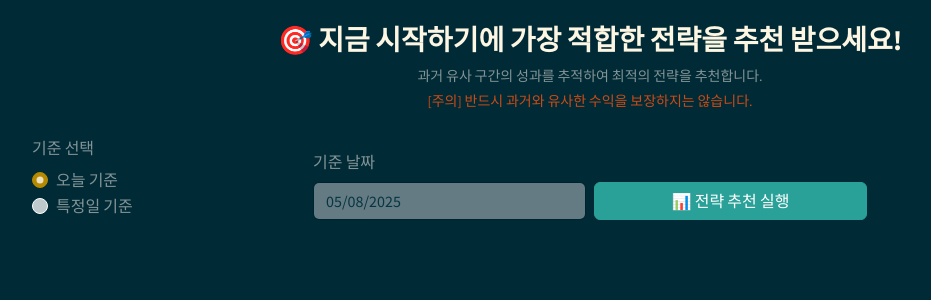
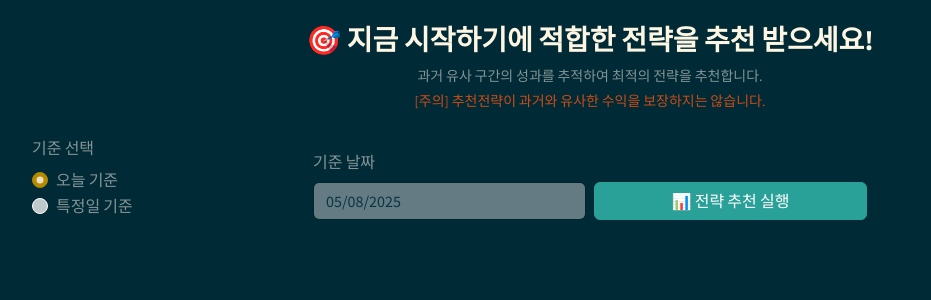
Before and after one commit to kangpro-derek/proradar0458, a Flask app: page /recommend in a window 1280 px wide. Shown: the part 80-380 px from the top of the page, without its empty margins (50-981 px from the left). Run offline with Flask 3, Linux system fonts and the light colour scheme; parts of the project's set-up code (start-up, migrations or seed data) failed here and were passed over; some libraries are stand-ins or nearby versions.

Commit message:
text수정

```diff
--- a/templates/info.html
+++ b/templates/info.html
@@ -9,6 +9,7 @@
 
     <h4 class="fw-bold text-info">📡 떨사오팔 Pro 레이더는?</h4>
     <p>떨사오팔을 더 강력하게 도와주는 도구입니다.</p>
+    <p class="text-danger fw-semibold">[주의] 본 프로그램은 매매를 도와주는 단순 Tool 입니다. 특정 종목을 추천하거나 투자를 권유하는 프로그램이 아닙니다.</p>
 
     <hr>
 
--- a/templates/recommend.html
+++ b/templates/recommend.html
@@ -10,9 +10,9 @@
 
 <!-- ✅ 페이지 타이틀 -->
 <div class="mb-4 text-center">
-  <h3 class="fw-bold text-light">🎯 지금 시작하기에 가장 적합한 전략을 추천 받으세요!</h3>
+  <h3 class="fw-bold text-light">🎯 지금 시작하기에 적합한 전략을 추천 받으세요!</h3>
   <p class="text-muted small mb-1">과거 유사 구간의 성과를 추적하여 최적의 전략을 추천합니다.</p>
-  <p class="text-warning small">[주의] 반드시 과거와 유사한 수익을 보장하지는 않습니다.</p>
+  <p class="text-warning small">[주의] 추천전략이 과거와 유사한 수익을 보장하지는 않습니다.</p>
 </div>
 
 
```
